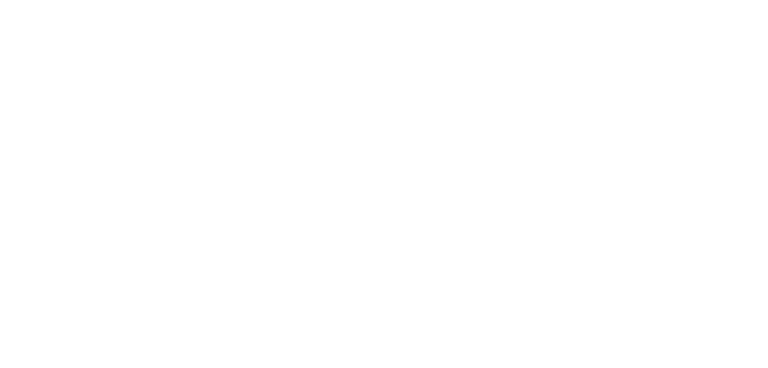
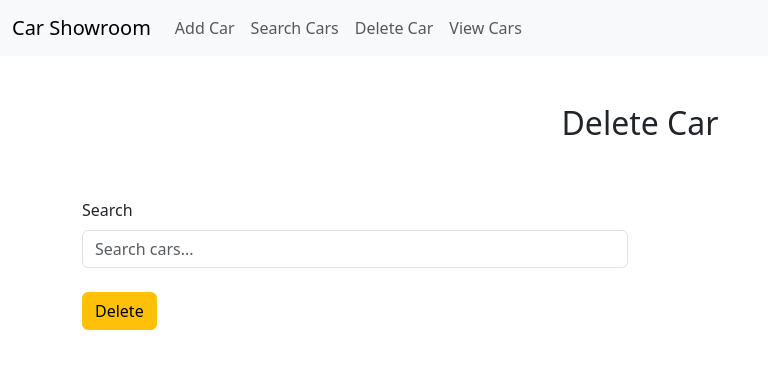
Before and after one commit to a5hil/car-showroom-react-app, a React (Vite) app: page /delete-car in a window 1280 px wide. Before the commit this address had no page. Shown: the top 368 px of the page, without its empty margins (0-768 px from the left). Built offline with nearby package versions, Linux system fonts and the light colour scheme.

Commit message:
Delete car added

```diff
--- a/src/App.jsx
+++ b/src/App.jsx
@@ -3,10 +3,11 @@ import reactLogo from './assets/react.svg'
 import viteLogo from './assets/vite.svg'
 import heroImg from './assets/hero.png'
 import './App.css'
-import ViewCar from './Components/ViewCar'
 import { BrowserRouter, Route, Router, Routes } from 'react-router-dom'
 import AddCar from './Components/AddCar'
 import SearchCar from './Components/SearchCar'
+import DeleteCar from './Components/DeleteCar'
+import ViewCar from './Components/ViewCar'
 
 function App() {
   const [count, setCount] = useState(0)
@@ -16,8 +17,9 @@ function App() {
       <BrowserRouter>
         <Routes>
           <Route path="/" element={<AddCar />} />
+          <Route path="/search-cars" element={<SearchCar />} />
+          <Route path="/delete-car" element={<DeleteCar />} />
           <Route path="/view-cars" element={<ViewCar />} />
-          <Route path="/search-cars" element={<SearchCar />} />
         </Routes>
       </BrowserRouter>
     </>
--- /dev/null
+++ b/src/Components/DeleteCar.jsx
@@ -0,0 +1,28 @@
+import React from 'react'
+import NavBar from './NavBar'
+
+const DeleteCar = () => {
+  return (
+    <div>
+        <NavBar />
+        <h2 className="text-center p-5">Delete Car</h2>
+        <div className="container">
+            <div className="row">
+                <div className="col col-12 col-sm-12 col-md-12 col-lg-12 col-xl-12 col-xxl-12">
+                    <div className="row g-4">
+                        <div className="col col-6 col-sm-6 col-md-6 col-lg-6 col-xl-6 col-xxl-6">
+                            <label htmlFor="" className="form-label">Search</label>
+                            <input type="text" className="form-control" placeholder="Search cars..." />
+                        </div>
+                        <div className="col col-12 col-sm-12 col-md-12 col-lg-12 col-xl-12 col-xxl-12">
+                            <button className="btn btn-warning">Delete</button>
+                        </div>
+                    </div>
+                </div>
+            </div>
+        </div>
+    </div>
+  )
+}
+
+export default DeleteCar
--- a/src/Components/NavBar.jsx
+++ b/src/Components/NavBar.jsx
@@ -14,7 +14,7 @@ const NavBar = () => {
                       <div className="navbar-nav">
                           <Link className="nav-link" to="/">Add Car</Link>
                           <Link className="nav-link" to="/search-cars">Search Cars</Link>
-                          {/* <Link className="nav-link" to="/delete-car">Delete Car</Link> */}
+                          <Link className="nav-link" to="/delete-car">Delete Car</Link>
                           <Link className="nav-link" to="/view-cars">View Cars</Link>
                       </div>
                   </div>
```
